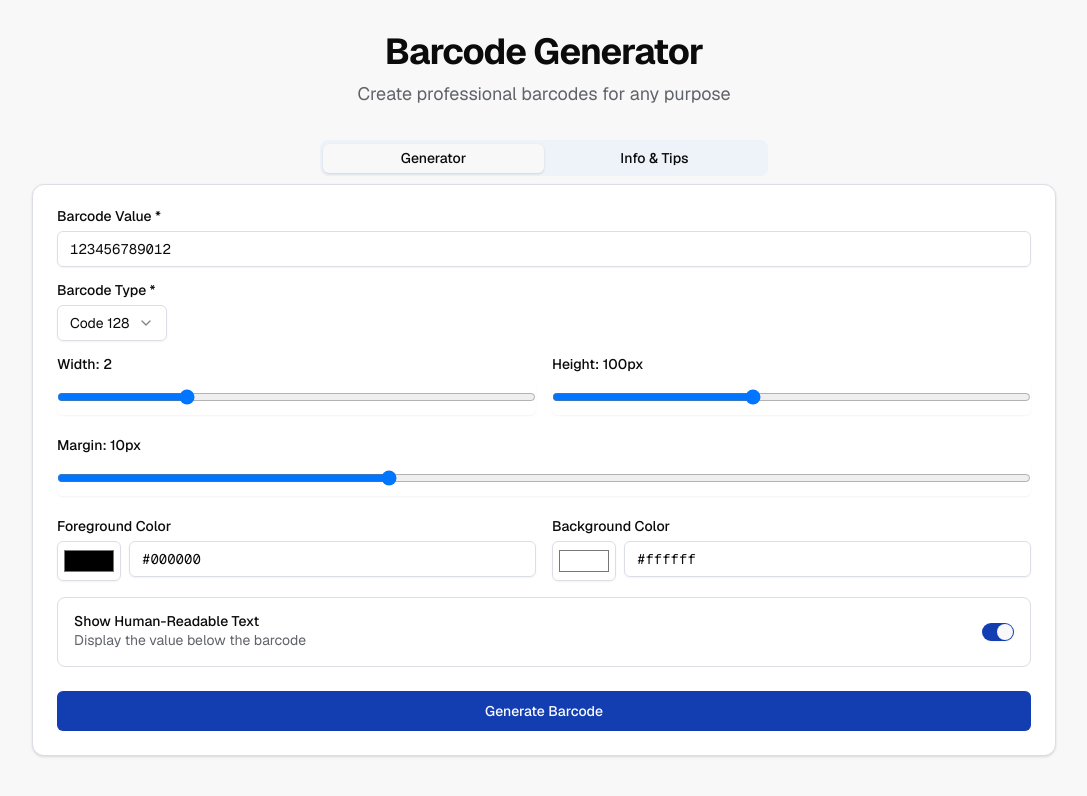
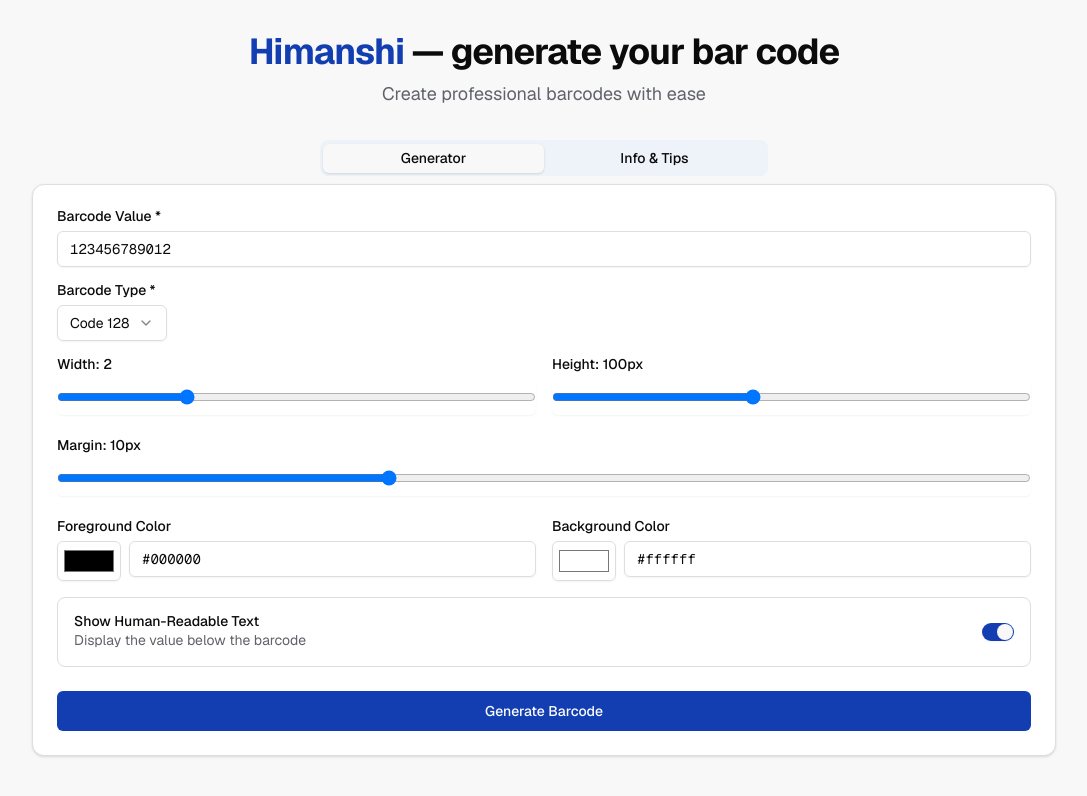
Before and after one commit to RahulBenzeen/barcode-generator, a Next.js app: page / in a window 1280 px wide. Shown: the top 796 px of the page, without its empty margins (96-1183 px from the left). Built offline with nearby package versions, Linux system fonts and the light colour scheme.

Commit message:
Code Updated

```diff
--- a/app/page.tsx
+++ b/app/page.tsx
@@ -4,10 +4,17 @@ export default function Home() {
   return (
     <main className="min-h-screen bg-background py-8 px-4 sm:px-6 lg:px-8">
       <div className="max-w-5xl mx-auto">
+
         <div className="text-center mb-8">
-          <h1 className="text-4xl font-bold tracking-tight text-foreground mb-2">Barcode Generator</h1>
-          <p className="text-muted-foreground text-lg">Create professional barcodes for any purpose</p>
+          <h1 className="text-4xl font-bold tracking-tight text-foreground mb-2">
+            <span className="text-primary">Himanshi</span> — generate your bar code
+          </h1>
+
+          <p className="text-muted-foreground text-lg">
+            Create professional barcodes with ease
+          </p>
         </div>
+
         <BarcodeGenerator />
       </div>
     </main>
```
